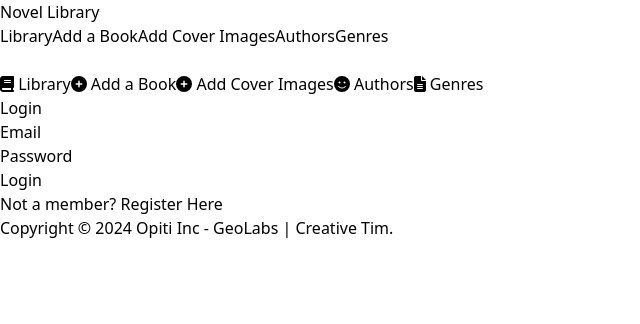
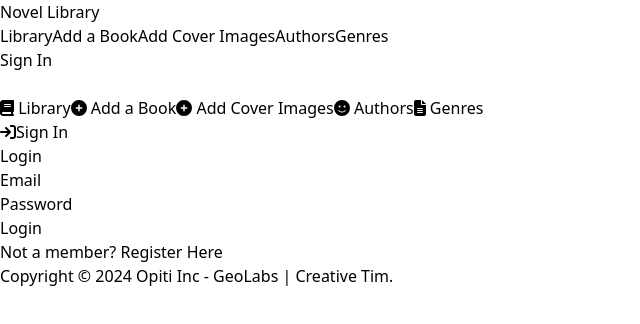
Before and after one commit to OpitiCalvin/home-novel-library, a Next.js app in the folder homelib/: page /auth/login in a window 1280 px wide. Shown: the top 324 px of the page, without its empty margins (0-640 px from the left). Built offline with nearby package versions, Linux system fonts and the light colour scheme; no server answers.

Commit message:
Added sign in and sign out menus to nav

```diff
--- a/homelib/src/components/Navigation.tsx
+++ b/homelib/src/components/Navigation.tsx
@@ -5,13 +5,21 @@ import {
   faCirclePlus,
   faFaceSmile,
   faFileAlt,
+  faSignIn,
+  faSignOut,
+  faUser,
 } from "@fortawesome/free-solid-svg-icons";
 import { FontAwesomeIcon } from "@fortawesome/react-fontawesome";
 import Link from "next/link";
 import React, { useState } from "react";
+import { signIn, signOut, useSession } from "next-auth/react";
 
 const Navigation: React.FC = () => {
   const [isMenuOpen, setIsMenuOpen] = useState(false);
+  const [userMenuOpen, setUserMenuOpen] = useState(false);
+  const { data: session } = useSession();
+
+  console.log({ session });
 
   // Function to toggle menu
   const toggleMenu = () => setIsMenuOpen(!isMenuOpen);
@@ -21,9 +29,8 @@ const Navigation: React.FC = () => {
 
   return (
     <nav className="p-4 bg-white dark:bg-gray-900">
-      <div className="max-w-7xl mx-auto flex items-center justify-between">
+      <div className="container max-w-7xl mx-auto flex items-center justify-between">
         {/* Logo */}
-        {/* <div className="text-black dark:text-white text-2xl font-semibold"> */}
         <div>
           <Link
             href="/"
@@ -33,7 +40,7 @@ const Navigation: React.FC = () => {
           </Link>
         </div>
         {/* Desktop menu */}
-        <div className="hidden md:flex space-x-6">
+        <div className="hidden md:flex items-center space-x-4">
           <Link
             href="/books"
             className="text-black dark:text-gray-200 hover:text-gray-400 dark:hover:text-gray-400"
@@ -64,6 +71,38 @@ const Navigation: React.FC = () => {
           >
             Genres
           </Link>
+          <div className="relative">
+            {session ? (
+              <>
+                <button
+                  onClick={() => setUserMenuOpen(!userMenuOpen)}
+                  className="text-black dark:text-gray-200 hover:text-gray-400 dark:hover:text-gray-400 focus:outline-none"
+                >
+                  {session.user?.email}
+                </button>
+                {userMenuOpen && (
+                  <div className="absolute mt-2 w-40 bg-white dark:bg-gray-900 rounded-md shadow-lg">
+                    <Link
+                      href="/user-profile"
+                      className="block w-full text-left px-4 py-2  text-black dark:text-gray-200 hover:text-gray-400 dark:hover:text-gray-400"
+                    >
+                      User Profile
+                    </Link>
+                    <button
+                      className="block w-full text-left px-4 py-2  text-black dark:text-gray-200 hover:text-gray-400 dark:hover:text-gray-400"
+                      onClick={() => signOut()}
+                    >
+                      Sign Out
+                    </button>
+                  </div>
+                )}
+              </>
+            ) : (
+              <button className="" onClick={() => signIn()}>
+                Sign In{" "}
+              </button>
+            )}
+          </div>
         </div>
         {/* Mobile hamburger button */}
         <div className="md:hidden flex items-center">
@@ -146,6 +185,54 @@ const Navigation: React.FC = () => {
           />{" "}
           Genres
         </Link>
+        <div className="relative">
+          {session ? (
+            <>
+              <button
+                onClick={() => setUserMenuOpen(!userMenuOpen)}
+                className="text-black dark:text-gray-200 hover:text-gray-400 dark:hover:text-gray-400 focus:outline-none"
+              >
+                <FontAwesomeIcon
+                  icon={faUser}
+                  className="text-gray-400 text-lg leading-lg mr-2"
+                />
+                {session.user?.email}
+              </button>
+              {userMenuOpen && (
+                <div className="absolute mt-2 w-40 bg-white dark:bg-gray-900 rounded-md shadow-lg">
+                  <Link
+                    href="/user-profile"
+                    className="block w-full text-left px-4 py-2  text-black dark:text-gray-200 hover:text-gray-400 dark:hover:text-gray-400"
+                  >
+                    <FontAwesomeIcon
+                      icon={faUser}
+                      className="text-gray-400 text-lg leading-lg mr-2"
+                    />
+                    User Profile
+                  </Link>
+                  <button
+                    className="block w-full text-left px-4 py-2  text-black dark:text-gray-200 hover:text-gray-400 dark:hover:text-gray-400"
+                    onClick={() => signOut()}
+                  >
+                    <FontAwesomeIcon
+                      icon={faSignOut}
+                      className="text-gray-400 text-lg leading-lg mr-2"
+                    />
+                    Sign Out
+                  </button>
+                </div>
+              )}
+            </>
+          ) : (
+            <button className="" onClick={() => signIn()}>
+              <FontAwesomeIcon
+                icon={faSignIn}
+                className="text-gray-400 text-lg leading-lg mr-2"
+              />
+              Sign In{" "}
+            </button>
+          )}
+        </div>
       </div>
     </nav>
   );
```
